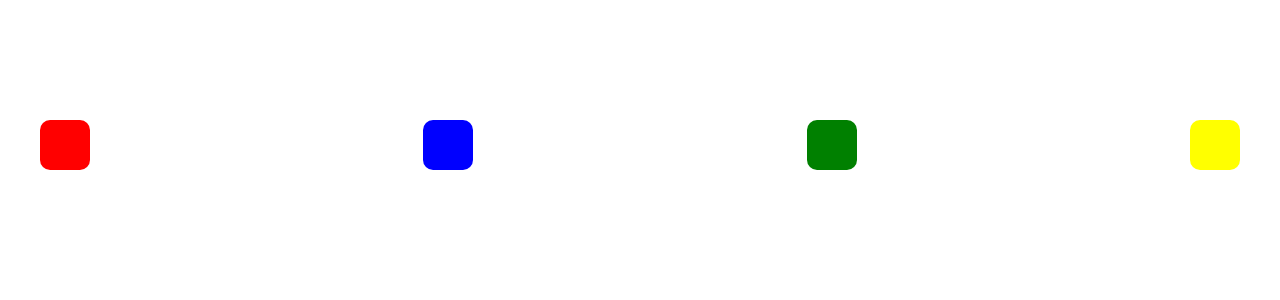
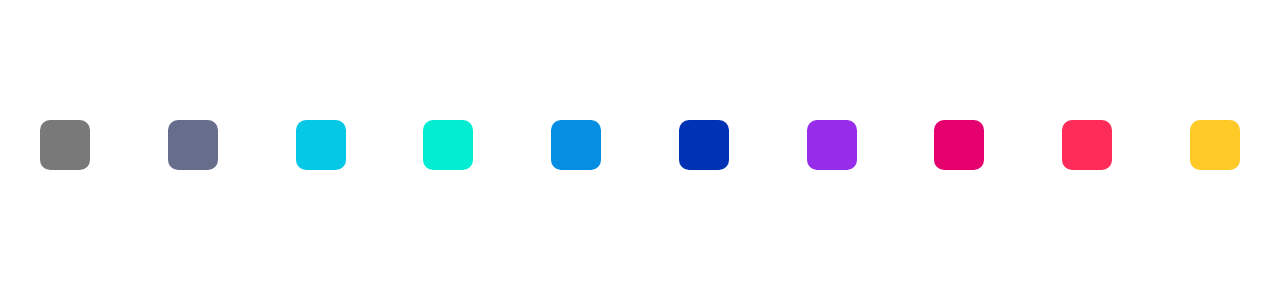
Before and after one commit to By-hoon/Hooday, a React (Create React App) app: page /create in a window 1280 px wide. Shown: the top 300 px of the page. Built offline with nearby package versions, Linux system fonts and the light colour scheme.

Commit message:
feat: 팔레트 색상 수정, 추가

```diff
--- a/src/components/Palette.tsx
+++ b/src/components/Palette.tsx
@@ -38,7 +38,7 @@ const Palette = ({ scheduleColor, setScheduleColor }: PaletteProps) => {
         <div
           key={color}
           className={`color__container`}
-          style={{ backgroundColor: color }}
+          style={{ backgroundColor: `#${color}` }}
           onClick={() => {
             isAppearAffiliation(color);
           }}
--- a/src/shared/Constants.ts
+++ b/src/shared/Constants.ts
@@ -1,20 +1,165 @@
-export const colors = ["red", "blue", "green", "yellow"];
+export const colors = [
+  "797979",
+  "666E8C",
+  "05C8E6",
+  "03EDD2",
+  "058EE2",
+  "0032B4",
+  "972DEA",
+  "E6006E",
+  "FF2C5A",
+  "FFCA28",
+];
 
 export const colorsAffiliation: { [key: string]: string[] } = {
-  red: [
-    "FFEBEE",
-    "FFCDD2",
-    "EF9A9A",
-    "E57373",
-    "EF5350",
-    "F44336",
-    "E53935",
-    "D32F2F",
-    "C62828",
-    "B71C1C",
-    "FF8A80",
-    "FF5252",
-    "FF1744",
-    "D50000",
+  "797979": [
+    "F7F7F7",
+    "ECECEC",
+    "DADADA",
+    "C1C1C1",
+    "AFAFAF",
+    "9E9E9E",
+    "797979",
+    "6B6B6B",
+    "5C5C5C",
+    "4A4A4A",
+    "3A3A3A",
+    "2E2E2E",
+    "242424",
+  ],
+  "666E8C": [
+    "F6F6F8",
+    "E9EAEE",
+    "D4D7DF",
+    "B8BCCA",
+    "A3A8BA",
+    "9096AC",
+    "666E8C",
+    "5A617C",
+    "4E546B",
+    "3E4355",
+    "313543",
+    "272A35",
+    "1E212A",
+  ],
+  "05C8E6": [
+    "F0FCFE",
+    "DBF7FB",
+    "B9F0F8",
+    "8BE6F3",
+    "69DEF0",
+    "4AD7ED",
+    "05C8E6",
+    "04B0CB",
+    "0498AF",
+    "037A8C",
+    "02606E",
+    "024C57",
+    "013C45",
+  ],
+  "03EDD2": [
+    "F0FEFC",
+    "DAFCF8",
+    "B9FAF2",
+    "8AF7EA",
+    "68F4E4",
+    "48F2DE",
+    "03EDD2",
+    "03D1B9",
+    "02B4A0",
+    "029080",
+    "017164",
+    "015A50",
+    "01473F",
+  ],
+  "058EE2": [
+    "F0F8FD",
+    "DBEFFB",
+    "B9E0F7",
+    "8BCBF2",
+    "69BBEE",
+    "4AADEA",
+    "058EE2",
+    "047DC7",
+    "046CAC",
+    "035689",
+    "02446C",
+    "023656",
+    "012A43",
+  ],
+  "0032B4": [
+    "F0F3FB",
+    "DAE1F4",
+    "B8C6EA",
+    "89A0DC",
+    "6684D2",
+    "466AC9",
+    "0032B4",
+    "002C9F",
+    "002689",
+    "001E6D",
+    "001856",
+    "001344",
+    "000F36",
+  ],
+  "972DEA": [
+    "F9F3FE",
+    "F0E1FC",
+    "E2C5F9",
+    "CF9EF5",
+    "C181F2",
+    "B467F0",
+    "972DEA",
+    "8528CE",
+    "7322B2",
+    "5C1B8E",
+    "481670",
+    "391159",
+    "2D0D46",
+  ],
+  E6006E: [
+    "FEF0F6",
+    "FBDAEA",
+    "F8B8D7",
+    "F389BC",
+    "F066A8",
+    "ED4696",
+    "E6006E",
+    "CB0061",
+    "AF0054",
+    "8C0043",
+    "6E0035",
+    "57002A",
+    "450021",
+  ],
+  FF2C5A: [
+    "FFF3F5",
+    "FFE0E7",
+    "FFC4D1",
+    "FF9DB3",
+    "FF809C",
+    "FF6687",
+    "FF2C5A",
+    "E1274F",
+    "C22144",
+    "9B1B37",
+    "7A152B",
+    "611122",
+    "4C0D1B",
+  ],
+  FFCA28: [
+    "FFFCF2",
+    "FFF7E0",
+    "FFF0C3",
+    "FFE69C",
+    "FFDF7E",
+    "FFD963",
+    "FFCA28",
+    "E1B223",
+    "C29A1E",
+    "9B7B18",
+    "7A6113",
+    "614D0F",
+    "4C3C0C",
   ],
 };
```
